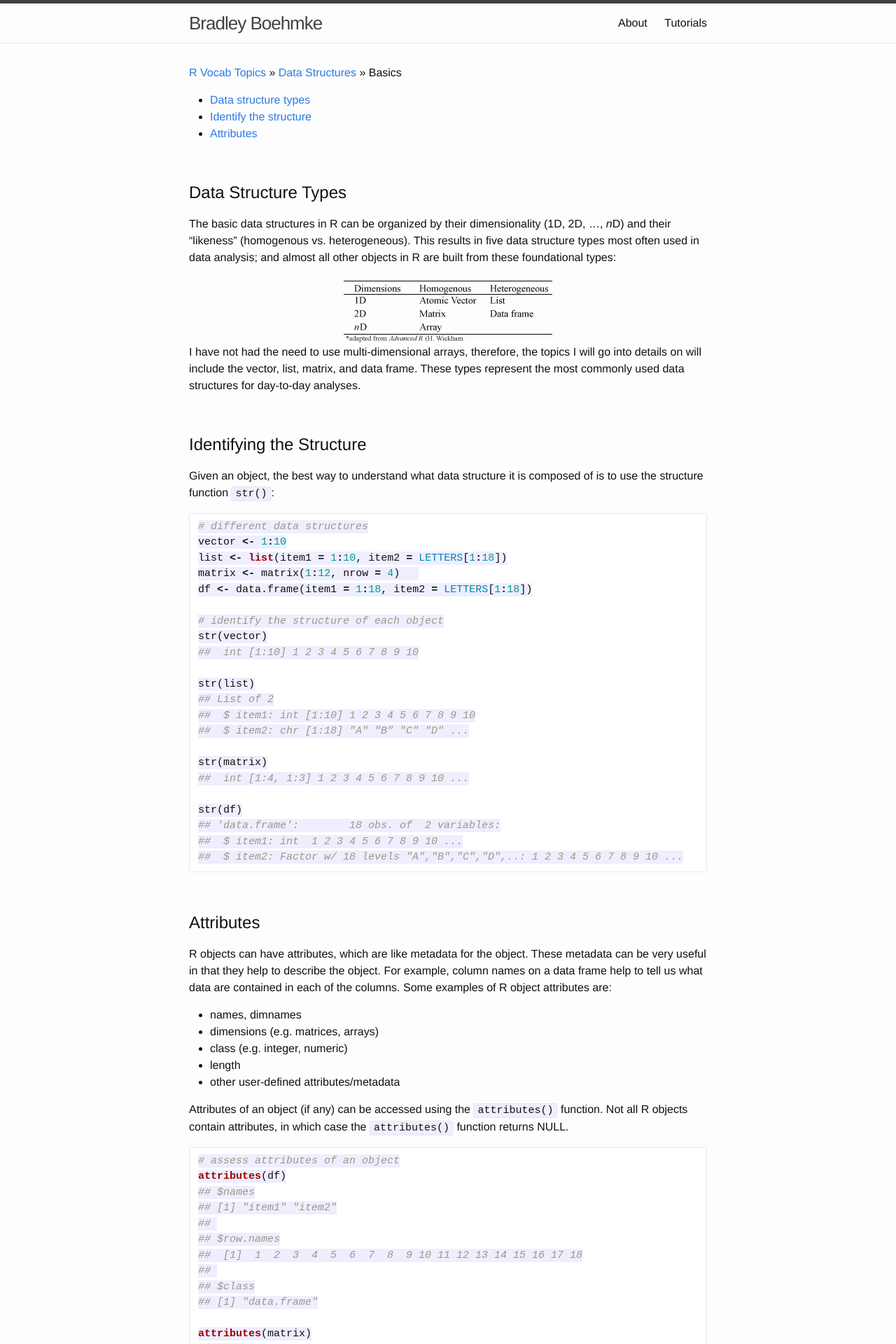
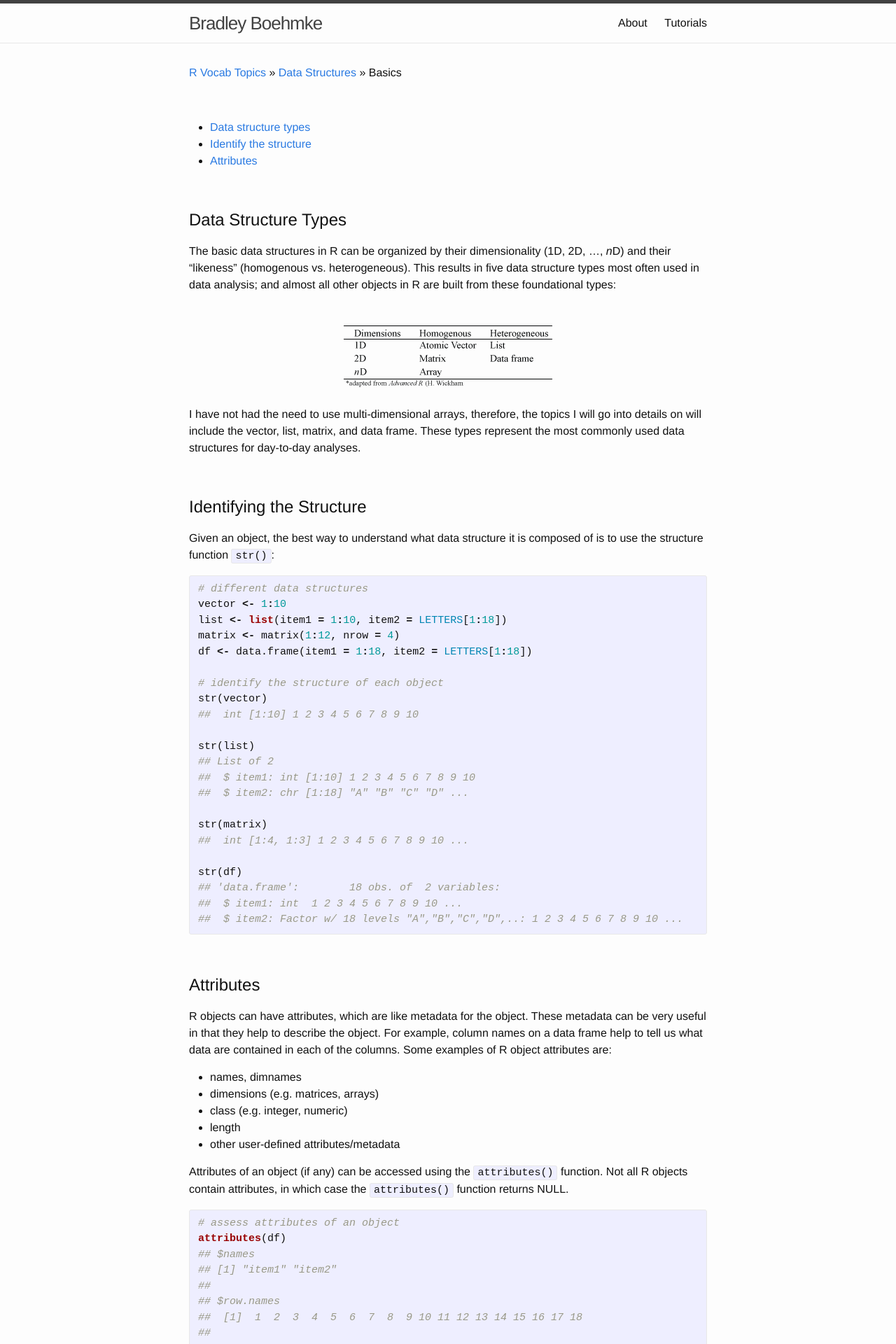
Before and after one commit to bradleyboehmke/bradleyboehmke, a Jekyll site: the page built from tutorials/data_structures_basics.md, in a window 1280 px wide. Shown: the top 1920 px of the page at 70% size. Built offline with Jekyll 4.4.1, drawn with Linux system fonts in a browser that asks for light colours.

Commit message:
Update data_structures_basics.md

````diff
--- a/tutorials/data_structures_basics.md
+++ b/tutorials/data_structures_basics.md
@@ -4,6 +4,8 @@
 ---
 
 [R Vocab Topics](index) &#187; [Data Structures](data_structures) &#187; Basics
+
+<br>
 
 * <a href="#types">Data structure types</a>
 * <a href="#structure">Identify the structure</a>
@@ -17,7 +19,7 @@
 The basic data structures in R can be organized by their dimensionality (1D, 2D, ..., *n*D) and their "likeness" (homogenous vs. heterogeneous).  This results in five data structure types most often used in data analysis; and almost all other objects in R are built from these foundational types:
 
 <center>
-<img src="/public/images/r_vocab/data_structure_types.png" alt="Data Structure Types">
+<img src="/public/images/r_vocab/data_structure_types.png" alt="Data Structure Types" vspace="25">
 </center>
 
 I have not had the need to use multi-dimensional arrays, therefore, the topics I will go into details on will include the vector, list, matrix, and data frame.  These types represent the most commonly used data structures for day-to-day analyses.
@@ -29,7 +31,7 @@
 # Identifying the Structure
 Given an object, the best way to understand what data structure it is composed of is to use the structure function `str()`:
 
-```r
+{% highlight r %}
 # different data structures
 vector <- 1:10
 list <- list(item1 = 1:10, item2 = LETTERS[1:18])
@@ -52,7 +54,7 @@
 ## 'data.frame':	18 obs. of  2 variables:
 ##  $ item1: int  1 2 3 4 5 6 7 8 9 10 ...
 ##  $ item2: Factor w/ 18 levels "A","B","C","D",..: 1 2 3 4 5 6 7 8 9 10 ...
-```
+{% endhighlight %}
 
 <br>
 
@@ -70,7 +72,7 @@
 Attributes of an object (if any) can be accessed using the `attributes()` function. Not all R objects contain attributes, in which case the `attributes()` function returns NULL.
 
 
-```r
+{% highlight r %}
 # assess attributes of an object
 attributes(df)
 ## $names
@@ -109,7 +111,7 @@
 
 length(df)
 ## [1] 2
-```
+{% endhighlight %}
 &#9755; *This section only shows you functions to assess these attributes.  More details are provided on how to create attributes within each data structure type page.*
 
 
````
